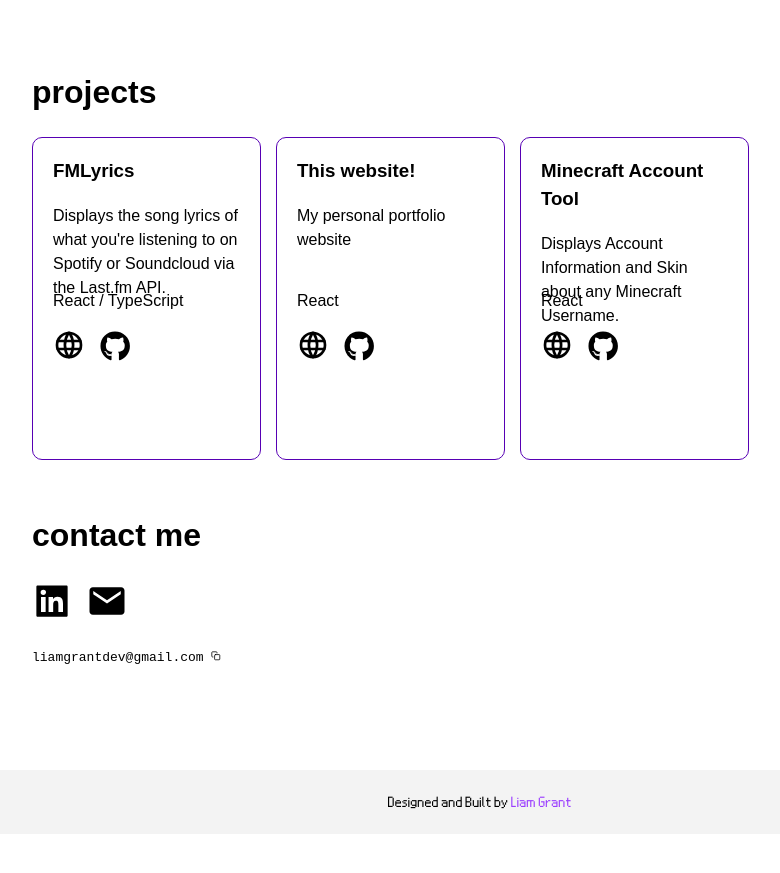
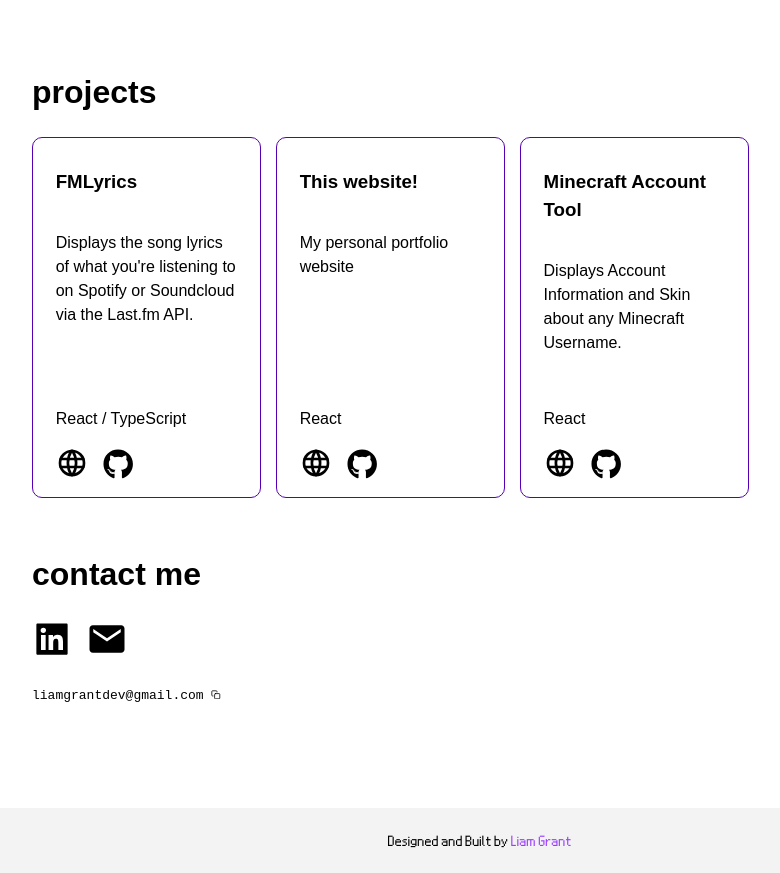
Before and after one commit to 8liam/personal-website, a React (Vite) app: page / in a window 1280 px wide. Shown: the part 2180-3053 px from the top of the page, without its empty margins (160-940 px from the left). Before the commit the page ends 3014 px from the top, so only its background shows below. Built offline with nearby package versions, Linux system fonts and the light colour scheme; a web font is replaced by a local one.

Commit message:
Updated css

```diff
--- a/src/sections/projects.tsx
+++ b/src/sections/projects.tsx
@@ -1,5 +1,6 @@
 import { TbWorld } from 'react-icons/tb';
 import { FaGithub } from 'react-icons/fa';
+import React from 'react';
 
 const projects = [
     {
@@ -32,10 +33,15 @@
         <div className="grid-container">
             {projects.map((project, index) => (
                 <div className="grid-item" key={index}>
+                    <div className="project-content">
+
+                        <div className="project-title">
+                            <h3>{project.title}</h3>
+                        </div>
                         <div className="project-text">
-                        <h3>{project.title}</h3>
                             <p>{project.description}</p>
                         </div>
+                        <div className="project-footer">
                             <div className="project-technologies">
                                 <p>{project.technologies}</p>
                             </div>
@@ -48,6 +54,8 @@
                                 <a className="icon" href={project.githubLink} target="_blank" rel="noopener noreferrer">
                                     <FaGithub size="1.9rem" />
                                 </a>
+                            </div>
+                        </div>
                     </div>
                 </div>
             ))}
--- a/src/styles/index.css
+++ b/src/styles/index.css
@@ -9,16 +9,16 @@
   :root {
     line-height: 1.5;
     font-weight: 400;
-    --background-color: rgb(31, 12, 25);
-    --background-color-darker: rgba(0, 0, 0, 50%);
-    --heading-color: #fff;
+    --background-color: #352F44;
+    --background-color-darker: rgba(54, 48, 69, 50%);
+    --heading-color: #FAF0E6;
     --summary-color: #ffffe0;
-    --link-color: #FFFE3E;
+    --link-color: rgb(192, 170, 255);
     --link-color-hover: rgba(0, 0, 0, 50%);
     --selection-color: rgba(73, 62, 62, 0.5);
     --icon-color: #fff;
     --card-color: rgba(0, 0, 0, 50%);
-    --hover-color: #FFFE3E;
+    --hover-color: rgb(192, 170, 255);
     color: var(--heading-color);
     background-color: var(--background-color);
     font-synthesis: none;
@@ -356,13 +356,15 @@
 }
 
 .grid-item {
+  display: flex;
+  /* Add this line */
+  flex-direction: column;
+  /* Add this line */
   border-radius: 10px;
   max-height: 35em;
   border: 1px solid var(--link-color-hover);
   flex: 0 0 calc(33.33% - 10px);
-  /* Adjust the width and margin as needed */
   margin-bottom: 20px;
-  /* Adjust the margin as needed */
   background-color: var(--card-color);
   transition: 0.5s;
   box-sizing: border-box;
@@ -374,34 +376,38 @@
   box-shadow: rgba(65, 0, 134, 0.1) 0px 4px 6px -1px, rgba(65, 0, 134, 0.06) 0px 2px 4px -1px;
 }
 
+.project-footer {
+  margin-top: auto;
+}
+
+.project-content {
+  flex: 1;
+  display: flex;
+  flex-direction: column;
+  padding-inline: 10%;
+  padding-block: 5%;
+}
+
 .icon-card-container {
-  padding-left: 20px;
+  padding-left: 0px;
 }
 
 .project-technologies {
-  padding-left: 20px;
+  padding-left: 0px;
 }
 
 .project-text {
-  height: 30%;
-  padding-inline: 20px;
+  flex: 1;
+  padding-inline: 0px;
   padding-bottom: 20px;
 }
 
-.project-image {
-  width: 100%;
-  max-height: 40%;
-  object-fit: fill;
 
-  border-radius: 10px 10px 0px 0px;
-}
+
 
 .skills-container {
-
   display: flex;
   flex-wrap: wrap;
-
-
 }
 
 .skill-item {
@@ -417,6 +423,11 @@
 
 /* Media query for mobile devices (adjust the breakpoint as needed) */
 @media screen and (max-width: 767px) {
+
+  .grid-container {
+    max-width: 100%;
+  }
+
   .skills-container {
     display: flex;
     flex-wrap: wrap;
@@ -451,6 +462,9 @@
 
 
 @media (max-width: 1390px) {
+
+
+
   .education-container {
     flex-direction: column;
     width: 25%;
@@ -537,7 +551,7 @@
   .education-container {
     align-items: center;
     flex-direction: column;
-    width: 75%;
+    width: 100%;
     margin-bottom: 2%;
   }
 
```
Lines whose indentation alone changed are shown as unchanged.
